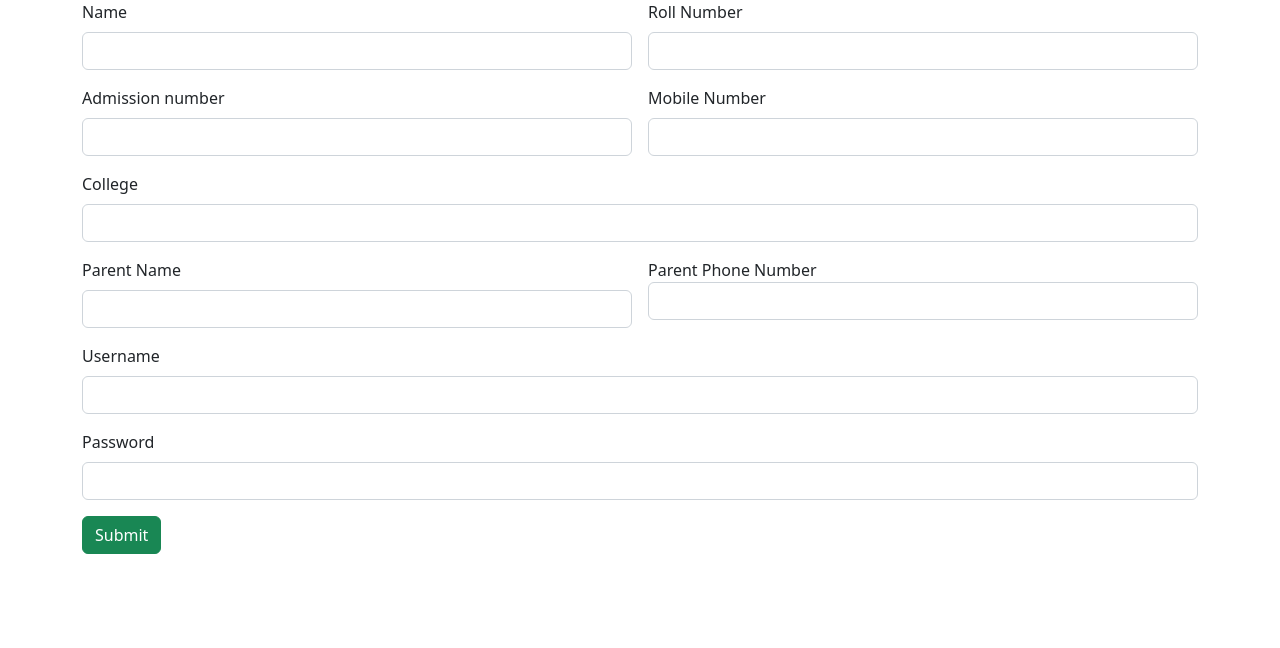
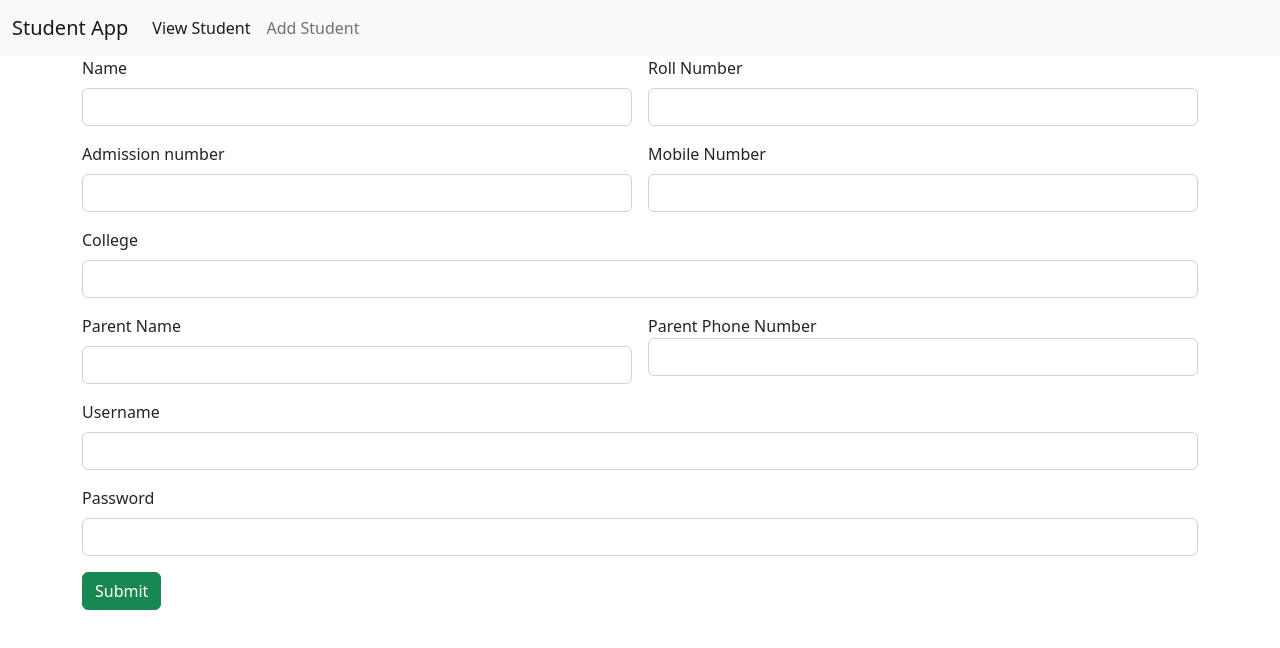
Before and after one commit to hami-r/StudentApp, a plain HTML site: page index.html in a window 1280 px wide. Drawn offline with nearby package versions, Linux system fonts and the light colour scheme.

Commit message:
navigation bar added

```diff
--- a/index.html
+++ b/index.html
@@ -9,6 +9,24 @@
 <link href="https://cdn.jsdelivr.net/npm/bootstrap@5.2.3/dist/css/bootstrap.min.css" rel="stylesheet" integrity="sha384-rbsA2VBKQhggwzxH7pPCaAqO46MgnOM80zW1RWuH61DGLwZJEdK2Kadq2F9CUG65" crossorigin="anonymous">
 </head>
 <body>
+    <nav class="navbar navbar-expand-lg bg-light">
+        <div class="container-fluid">
+          <a class="navbar-brand" href="#">Student App</a>
+          <button class="navbar-toggler" type="button" data-bs-toggle="collapse" data-bs-target="#navbarNav" aria-controls="navbarNav" aria-expanded="false" aria-label="Toggle navigation">
+            <span class="navbar-toggler-icon"></span>
+          </button>
+          <div class="collapse navbar-collapse" id="navbarNav">
+            <ul class="navbar-nav">
+              <li class="nav-item">
+                <a class="nav-link active" aria-current="page" href="viewallstudent.html">View Student</a>
+              </li>
+              <li class="nav-item">
+                <a class="nav-link" href="index.html">Add Student</a>
+              </li>
+            </ul>
+          </div>
+        </div>
+      </nav>
     <div class="container">
         <div class="row">
             <div class="col col-12 col-sm-12 col-md-12 col-lg-12 col-xl-12 col-xxl-12">
```
Also changed, not shown: viewallstudent.html (+18 -0 lines).
